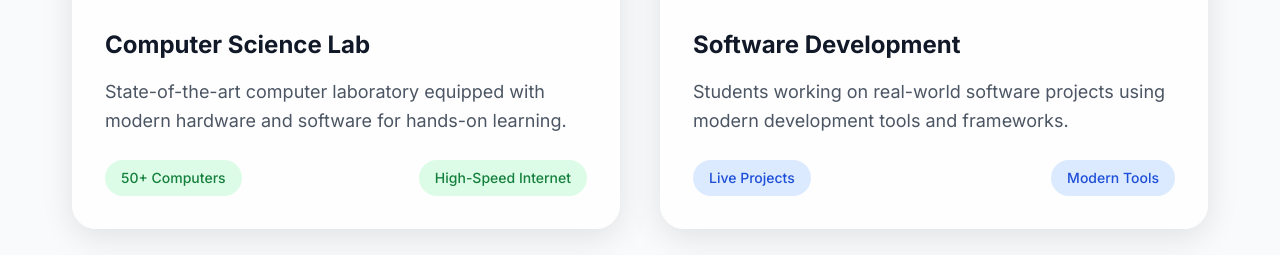
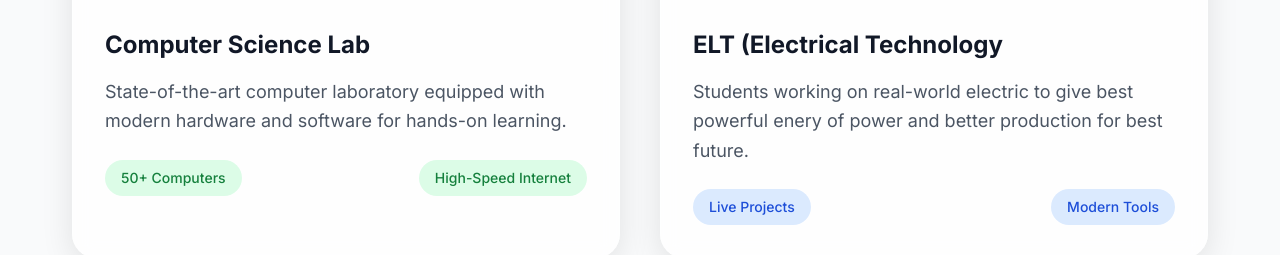
Before and after one commit to itlyceedenyanza-bot/LYCEEDENYANZA, a plain HTML site: page index.html in a window 1280 px wide. Shown: the part 5067-5322 px from the top of the page. Drawn offline with nearby package versions, Linux system fonts and the light colour scheme; animation ran at ten frames a second.

Commit message:
Update index.html

```diff
--- a/index.html
+++ b/index.html
@@ -1211,9 +1211,9 @@
                         <div class="absolute inset-0 bg-gradient-to-t from-black/60 to-transparent opacity-0 group-hover:opacity-100 transition-opacity"></div>
                     </div>
                     <div class="p-8">
-                        <h3 class="text-2xl font-bold mb-4 text-gray-900 dark:text-gray-100">Software Development</h3>
+                        <h3 class="text-2xl font-bold mb-4 text-gray-900 dark:text-gray-100">ELT (Electrical Technology</h3>
                         <p class="text-gray-600 dark:text-gray-400 leading-relaxed mb-6 text-lg">
-                            Students working on real-world software projects using modern development tools and frameworks.
+                            Students working on real-world electric to give best powerful enery of power and better production for best future.
                         </p>
                         <div class="flex items-center justify-between">
                             <span class="bg-blue-100 dark:bg-blue-900/50 text-blue-700 dark:text-blue-300 px-4 py-2 rounded-full text-sm font-medium">Live Projects</span>
```
